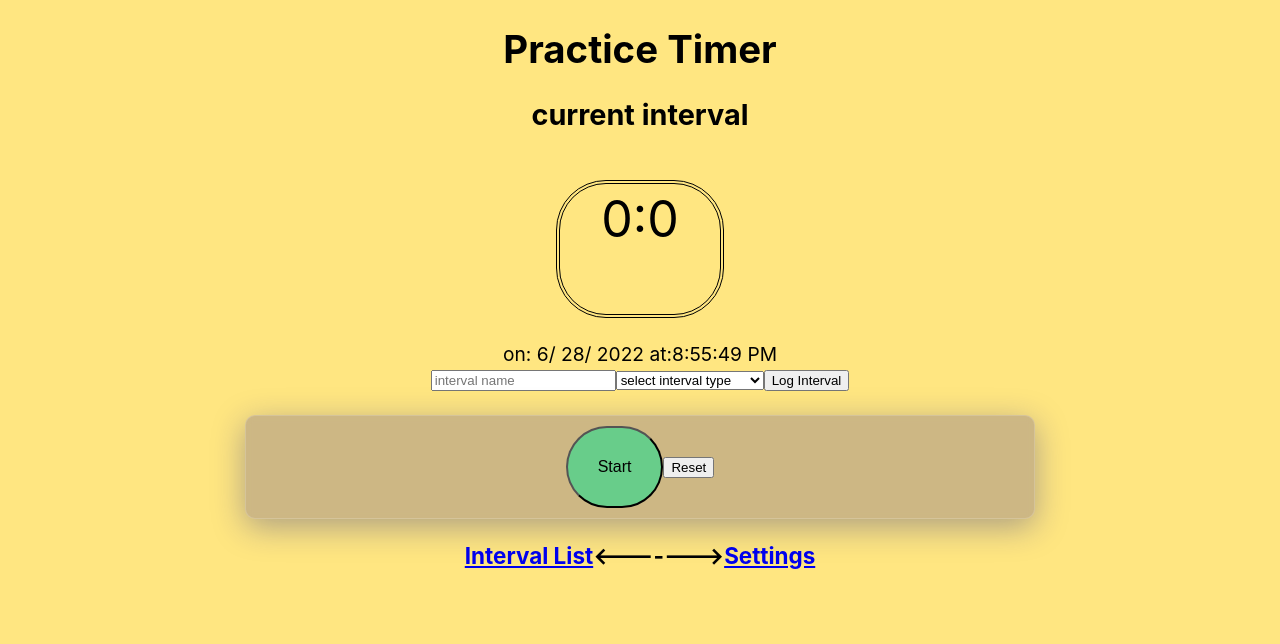
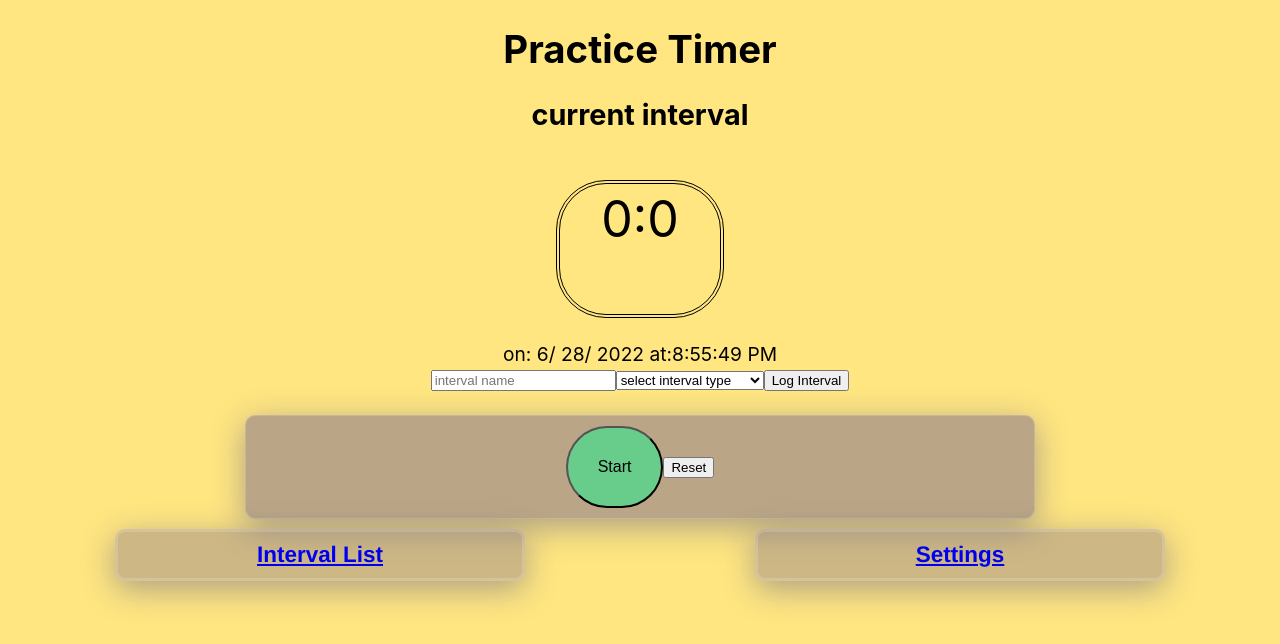
Before and after one commit to KDev-inAugust/React-Practice-Timer, a React (Create React App) app: page / in a window 1280 px wide. Shown: the top 644 px of the page. Built offline with nearby package versions, Linux system fonts and the light colour scheme; data requests are answered from the project's data file.

Commit message:
added styling

```diff
--- a/src/App.css
+++ b/src/App.css
@@ -12,6 +12,9 @@ body {
   pointer-events: none;
 }
 
+.icon {
+  height: 50px;
+}
 @media (prefers-reduced-motion: no-preference) {
   .App-logo {
     animation: App-logo-spin infinite 20s linear;
@@ -19,15 +22,31 @@ body {
 }
 
 .navbar {
+  font-family: 'Franklin Gothic Medium', 'Arial Narrow', Arial, sans-serif;
   display: flex;
   flex-direction: row;
   justify-content: center;
   align-content: space-between;
 }
+
+.tab {
+  margin: auto;
+  margin-top: 10px;
+  margin-bottom: 10px;
+  width: 30%;
+  background: rgba(57, 47, 145, 0.25);
+box-shadow: 0 8px 32px 0 rgba( 31, 38, 135, 0.37 );
+backdrop-filter: blur( 4px );
+-webkit-backdrop-filter: blur( 4px );
+border-radius: 10px;
+border: 3px solid rgba( 255, 255, 255, 0.18 );
+  padding: 10px;
+
+}
 .transport {
   margin: auto;
   width: 60%;
-  background: rgba(57, 47, 145, 0.25);
+  background: rgba(57, 47, 145, 0.35);
 box-shadow: 0 8px 32px 0 rgba( 31, 38, 135, 0.37 );
 backdrop-filter: blur( 4px );
 -webkit-backdrop-filter: blur( 4px );
--- a/src/components/App.js
+++ b/src/components/App.js
@@ -111,7 +111,6 @@ useEffect(()=>{
       <IntervalDataInput setIntervalName={setIntervalName} setIntervalType={setIntervalType} handleLogSession={handleLogSession} categoryArray={categoryArray}/>
       <br></br>
       <Transport pause={pause} setPause={setPause} setMinutes={setMinutes} setSeconds={setSeconds} setIntervalStart={setIntervalStart}/>
-
       <NavBar />
         <Switch>
           <Route path="/intervalList">
--- a/src/components/NavBar.js
+++ b/src/components/NavBar.js
@@ -6,14 +6,13 @@ import { NavLink } from "react-router-dom";
 function NavBar() {
   return (
   <div className="navbar">
-        <h3>
+        <h3 class="tab">
         <NavLink
         to="/intervalList" >
           Interval List
         </NavLink>
         </h3>
-        <h3>{`<------->`}</h3>
-        <h3>
+        <h3 class="tab">
         <NavLink
           to="/settings">
             Settings
```
